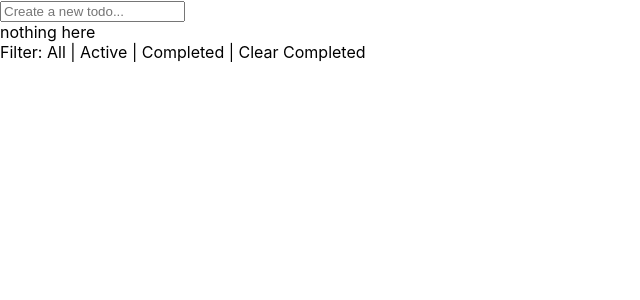
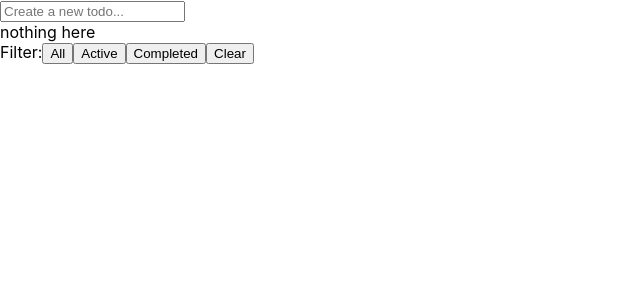
Before and after one commit to valleyman89/FrontEndMentor-Solution---to-do-app-, a React (Create React App) app: page / in a window 1280 px wide. Shown: the top 300 px of the page, without its empty margins (0-640 px from the left). Built offline with nearby package versions, Linux system fonts and the light colour scheme.

Commit message:
prep for filter functionality

```diff
--- a/src/App.js
+++ b/src/App.js
@@ -2,7 +2,7 @@ import "./App.css";
 import Items from "./components/Items";
 import CreateItem from "./components/CreateItem";
 import Filter from "./components/Filter";
-import React, { useState } from "react";
+import React from "react";
 import { useLocalStorage } from "./utils/localStorage";
 
 function App() {
@@ -28,7 +28,13 @@ function App() {
     });
     setItems(updateItem);
   };
-
+  // TODO:
+  const handleFilter = (filterResult) => {
+    console.log(filterResult);
+    //itemFilter = filterResult;
+    return filterResult;
+  };
+  // TODO:
   return (
     <React.Fragment>
       <CreateItem data={items} onNewItem={handleNewItem} />
@@ -39,9 +45,10 @@ function App() {
           onDelete={handleDeleteItem}
           onComplete={handleCompleteItem}
           data={items}
+          filter={handleFilter}
         />
       )}
-      <Filter />
+      <Filter data={items} onFilter={handleFilter} />
     </React.Fragment>
   );
 }
--- a/src/components/Filter.jsx
+++ b/src/components/Filter.jsx
@@ -1,7 +1,37 @@
-import React, { useState } from "react";
+import React from "react";
 
 const Filter = (props) => {
-  return <div>Filter: All | Active | Completed | Clear Completed</div>;
+  const { onFilter } = props;
+
+  function filterItems(type) {
+    let result = null;
+    switch (type) {
+      case "active":
+        result = (r) => r.completed;
+        onFilter(result);
+        break;
+      case "completed":
+        result = (r) => !r.completed;
+        onFilter(result);
+        break;
+      // case "clear":
+      //   result = data.filter((r) => !r.completed);
+      //   onFilter(result);
+      default:
+        result = (r) => r;
+        onFilter(result);
+        break;
+    }
+  }
+  return (
+    <div>
+      Filter:
+      <button onClick={() => filterItems()}>All</button>
+      <button onClick={() => filterItems("active")}>Active</button>
+      <button onClick={() => filterItems("completed")}>Completed</button>
+      <button onClick={() => filterItems("clear")}>Clear</button>
+    </div>
+  );
 };
 
 export default Filter;
--- a/src/components/Items.jsx
+++ b/src/components/Items.jsx
@@ -2,10 +2,11 @@ import React, { useState } from "react";
 import Item from "./Item";
 
 const Items = (props) => {
-  const { data, onDelete, onComplete } = props;
+  const { data, onDelete, onComplete, filter } = props;
+  console.log("filter:\n", filter);
   return (
     <div>
-      {data.map((item) => {
+      {data.filter(filter).map((item) => {
         return (
           <div key={item.id}>
             <ul>
```
